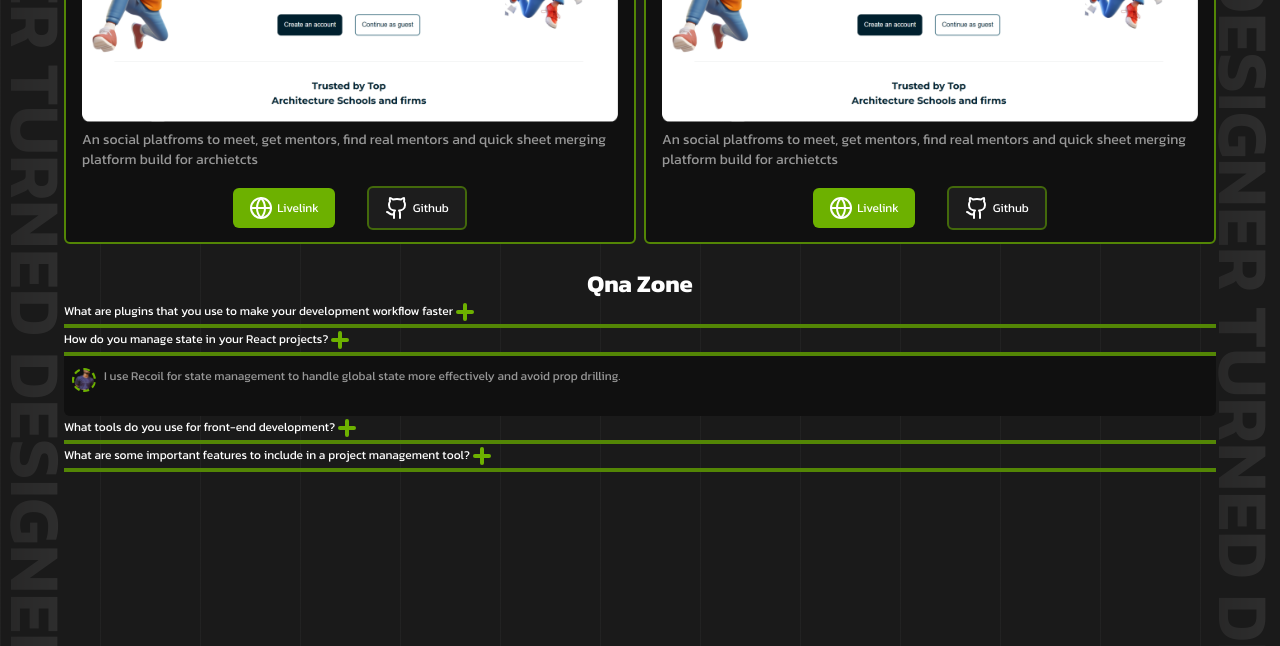
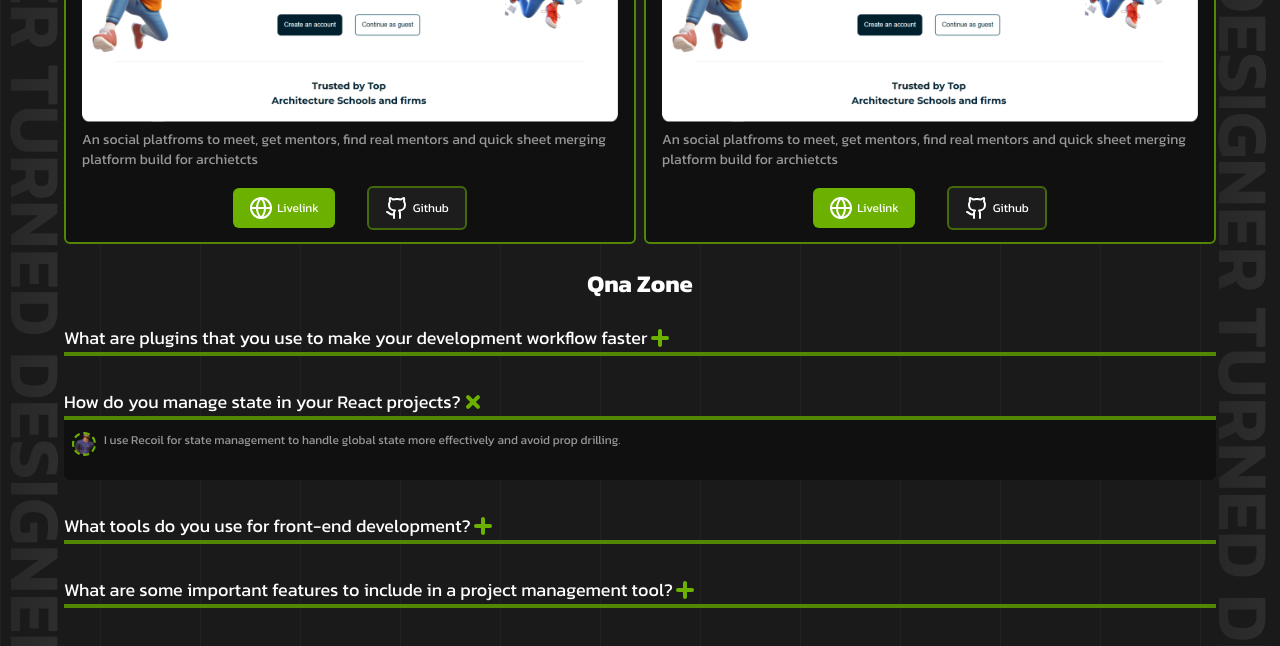
Before and after one commit to Vy-shak/Portfolio-Yshak, a Next.js app: page / in a window 1280 px wide. Shown: the part 1228-1874 px from the top of the page. Built offline with nearby package versions, Linux system fonts and the light colour scheme.

Commit message:
added the animation for qna section

```diff
--- a/app/sections/QnaZone.tsx
+++ b/app/sections/QnaZone.tsx
@@ -2,7 +2,6 @@
 
 import React, { useState } from 'react'
 import QuestionBlock from '@/components/QuestionBlock'
-
 const qna = [
     {
         id: 1,
@@ -29,11 +28,11 @@ const qna = [
 function QnaZone() {
     const [open, setOpen] = useState(2)
     return (
-        <section className='w-full mt-6 space-y'>
+        <section className='w-full mt-6 space-y-6'>
             <div className='flexCenter w-full h-fit'>
                 <span className='w-fit leading-none font-bold text-lg sm:text-lg md:text-xl lg:text-2xl whitespace-nowrap'>Qna Zone</span>
             </div>
-            <div>
+            <div className='space-y-8 transition-all duration-500'>
                 {qna.map((item) => (
                     <QuestionBlock key={item.id} id={item.id} setOpen={setOpen} open={open} answer={item.answer} question={item.question} />
                 ))}
--- a/components/ProjectCard.tsx
+++ b/components/ProjectCard.tsx
@@ -19,7 +19,7 @@ function ProjectCard({ projectCover, projectName, about, liveLink, github }: pro
                     <span className='w-fit h-fit font-bold leading-tight italic'>{projectName}</span>
                 </div>
                 <div className='w-full overflow-hidden rounded   '>
-                    <Image className='rounded hover:scale-105 transition-all duration-1000 ease-out' alt='cover image' src={projectCover} />
+                    <Image className='rounded hover:scale-105    transition-all duration-1000 ease-out' alt='cover image' src={projectCover} />
                 </div>
                 <p className='font-normal text-sm text-neutral-300'>{about}</p>
             </div>
--- a/components/QuestionBlock.tsx
+++ b/components/QuestionBlock.tsx
@@ -4,7 +4,7 @@ import React, { useState } from 'react'
 import QnaIcon from './UI/QnaIcon'
 import Image from 'next/image'
 import myImage from "../public/Images/Profile.png"
-
+import { motion } from 'motion/react'
 
 interface questionT {
     id: number
@@ -19,18 +19,18 @@ function QuestionBlock({ question, answer, id, open, setOpen }: questionT) {
     return (
         <div >
             <div className='w-fit flexCenter'>
-                <span className='text-white leading-tight text-normal  text-xs w-fit'>{question}</span>
-                <div onClick={() => setOpen((prev: number) => prev === id ? 10 : id)} className='w-fit h-fit'>
+                <span className='text-white leading-tight text-normal sm:text-sm md:text-md lg:text-lg  text-xs w-fit'>{question}</span>
+                <div onClick={() => setOpen((prev: number) => prev === id ? 10 : id)} className={`w-fit ${open === id ? 'rotate-45' : 'rotate-0'} transition duration-300 h-fit`}>
                     <QnaIcon />
                 </div>
             </div>
             <div className='w-full bg-greenPrimary-800 h-1'>
 
             </div>
-            {open === id && (<div className='w-full space-x-2 rounded-b-md px-2 pt-3 pb-6 flex justify-start items-start bg-neutral-900'>
-                <Image className='w-6 h-6 object-cover border-2 border-dashed border-greenPrimary-700 rounded-full' alt='persona' src={myImage} />
-                <p className='text-xs font-normal text-neutral-300'>{answer}</p>
-            </div>)}
+            <div className={` ${open === id ? 'max-h-fit pb-6 pt-3  ' : 'max-h-0  '}  transition-all duration-300 flex space-x-2 rounded-b-md px-2 justify-start items-start bg-neutral-900`}>
+                <Image className={`${open === id ? 'visible' : 'hidden'}  w-6 h-6  object-cover border-2 border-dashed border-greenPrimary-700 rounded-full`} alt='persona' src={myImage} />
+                <p className={`${open === id ? 'visible' : 'hidden'} text-xs font-normal text-neutral-300`}>{answer}</p>
+            </div>
         </div>
     )
 }
```
